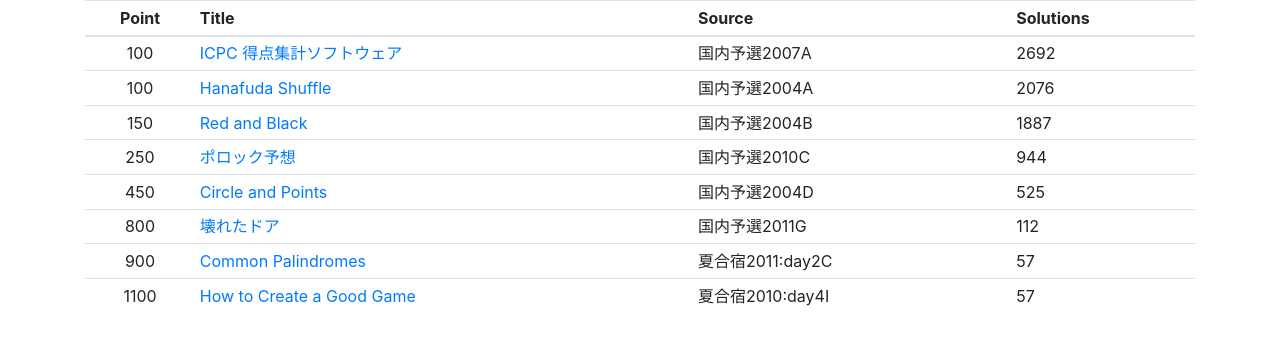
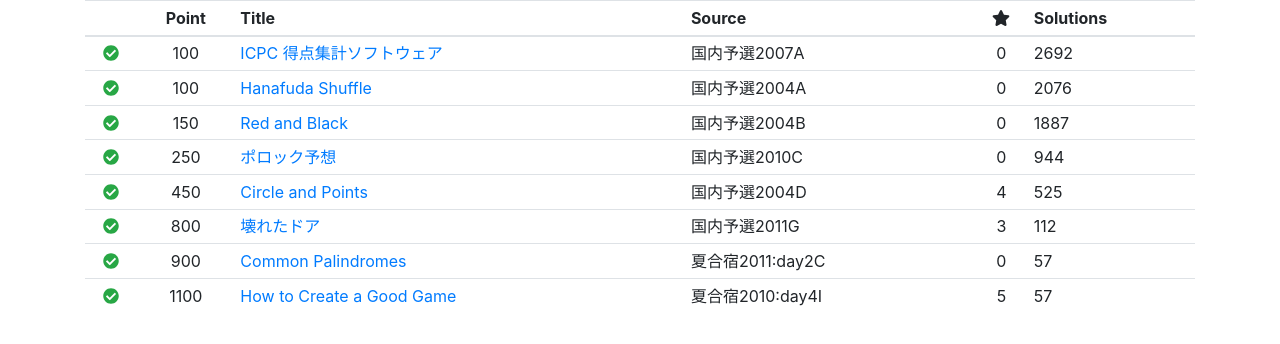
Before and after one commit to ichyo/aoj-icpc-v2, a React (Create React App) app in the folder ui/: page / in a window 1280 px wide. Shown: the top 344 px of the page. Built offline with nearby package versions, Linux system fonts and the light colour scheme.

Commit message:
Add font

```diff
--- a/ui/package.json
+++ b/ui/package.json
@@ -3,6 +3,9 @@
   "version": "0.1.0",
   "private": true,
   "dependencies": {
+    "@fortawesome/fontawesome-svg-core": "^1.2.19",
+    "@fortawesome/free-solid-svg-icons": "^5.9.0",
+    "@fortawesome/react-fontawesome": "^0.1.4",
     "@types/jest": "24.0.15",
     "@types/node": "12.0.10",
     "@types/react": "16.8.22",
--- a/ui/src/App.tsx
+++ b/ui/src/App.tsx
@@ -1,5 +1,7 @@
 import React from 'react';
 import './App.css';
+import { FontAwesomeIcon } from '@fortawesome/react-fontawesome'
+import { faCheckCircle, faStar } from '@fortawesome/free-solid-svg-icons'
 
 interface Problem {
   point: number,
@@ -86,18 +88,22 @@ const Table: React.FC<TableProps> = ({ problems }) => {
     <table className="table table-sm">
       <thead>
         <tr>
+          <th></th>
           <th scope="col" className="text-center">Point</th>
           <th scope="col">Title</th>
           <th scope="col">Source</th>
+          <th scope="col" className="text-center"><FontAwesomeIcon icon={faStar} /></th>
           <th scope="col">Solutions</th>
         </tr>
       </thead>
       <tbody>
         {problems.map(p =>
           <tr>
+            <td className="text-center text-success"><FontAwesomeIcon icon={faCheckCircle} /></td>
             <td className="text-center">{p.point}</td>
             <td><a href={p.url}>{p.title}</a></td>
             <td>{p.source}</td>
+            <td className="text-center">{p.stars}</td>
             <td>{p.solutions}</td>
           </tr>
         )}
```
Also changed, not shown: 1 other file (tests, documents, lock files or other folders).
